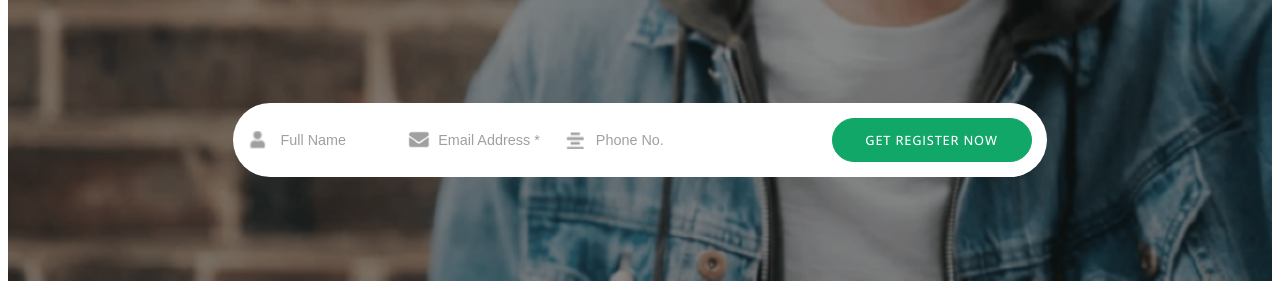
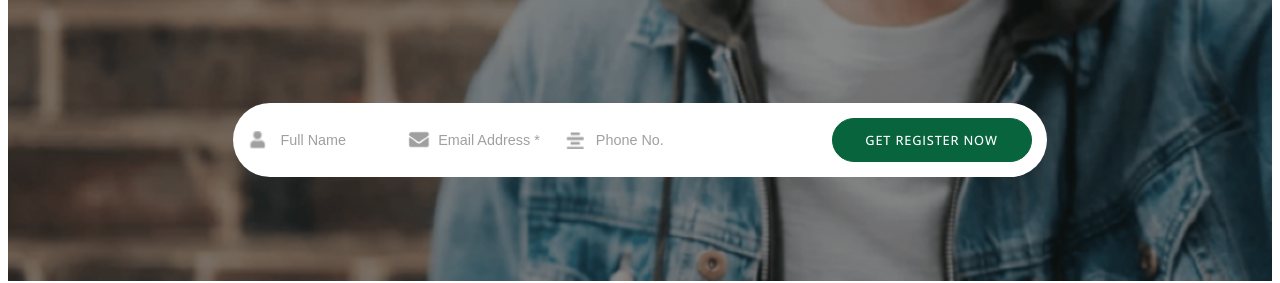
Before and after one commit to TrumpetGirl/Proyecto, a website: page Proyecto_AAA/university.html in a window 1280 px wide. Shown: the part 527-810 px from the top of the page. Drawn offline with nearby package versions, Linux system fonts and the light colour scheme.

Commit message:
changes2

```diff
--- a/Proyecto_AAA/styles.css
+++ b/Proyecto_AAA/styles.css
@@ -31,7 +31,7 @@
 :root {
     --style-font-titles: 'Oswald', sans-serif;
     --style-font-paragraphs: 'Open Sans', sans-serif;
-    --green-color: #11A768;
+    --green-color: #07643D;
     --white-color: #FFF;
     --grey-color: #464646;
     --dark-grey-color: #3D3D3D;
```
